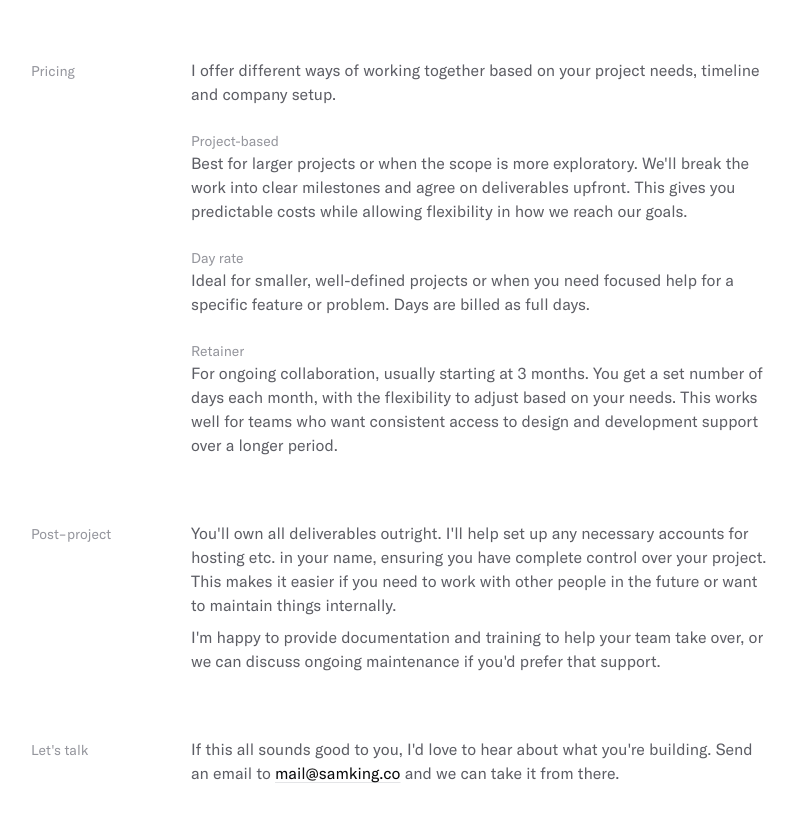
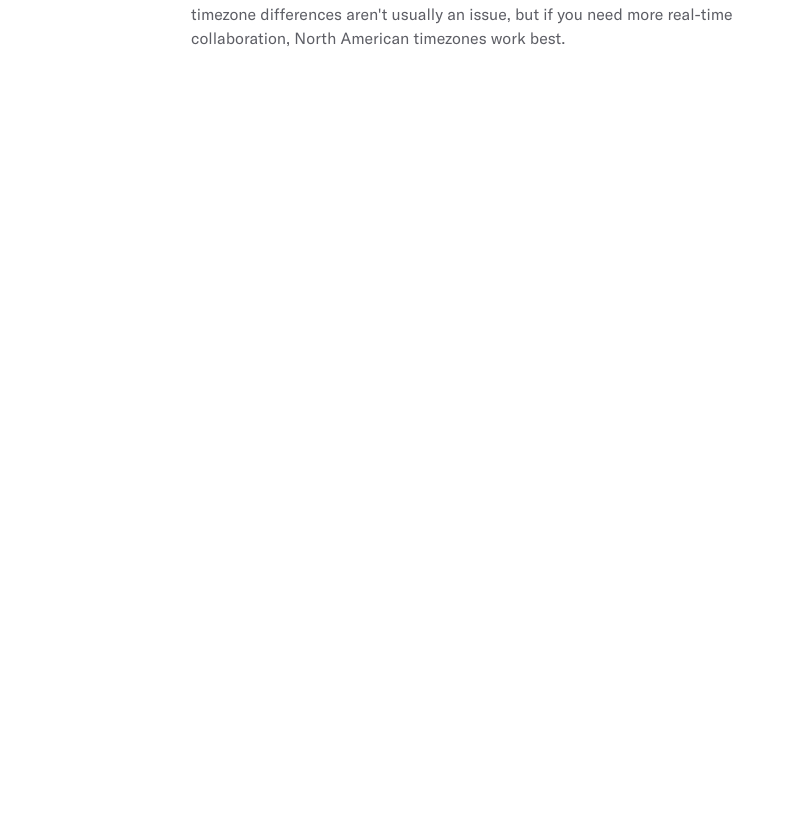
Before and after one commit to samkingco/samking.co, an Astro site: page /freelance in a window 1280 px wide. Shown: the part 1424-2246 px from the top of the page, without its empty margins (241-1038 px from the left). After the commit the page ends 1666 px from the top, so only its background shows below. Built offline with nearby package versions, Linux system fonts and the light colour scheme; Astro itself is replaced by a stand-in of ours.

Commit message:
Copy updates

```diff
--- a/src/pages/freelance.astro
+++ b/src/pages/freelance.astro
@@ -10,6 +10,7 @@ const tldr = [
 	"Being autistic, I prefer async communication and clear documentation",
 	"Prefer North American timezones if real-time collaboration is required",
 	"Intuition over indecision, curiosity over conformity",
+	"Project-based, day rate, or retainer pricing options",
 ];
 ---
 
@@ -19,8 +20,9 @@ const tldr = [
       Available starting January 2025.
     </p>
     <p class="text-secondary-foreground">
-      Email <Link href="mailto:mail@samking.co">mail@samking.co</Link> to
-      discuss your next project.
+      I'd love to hear about your idea or what you're building. Send an email
+      to <Link href="mailto:mail@samking.co">mail@samking.co</Link> to see how
+      I can work with you.
     </p>
   </Definition>
 
@@ -89,62 +91,4 @@ const tldr = [
       work best.
     </p>
   </Definition>
-
-  <Definition label="Pricing">
-    <p class="text-secondary-foreground">
-      I offer different ways of working together based on your project needs,
-      timeline and company setup.
-    </p>
-
-    <div class="mt-1">
-    <h3 class="text-sm text-muted-foreground">Project-based</h3>
-    <p class="text-secondary-foreground">
-      Best for larger projects or when the scope is more exploratory. We'll
-      break the work into clear milestones and agree on deliverables upfront.
-      This gives you predictable costs while allowing flexibility in how we
-      reach our goals.
-    </p>
-    </div>
-
-    <div class="mt-1">
-    <h3 class="text-sm text-muted-foreground">Day rate</h3>
-    <p class="text-secondary-foreground">
-      Ideal for smaller, well-defined projects or when you need focused help
-      for a specific feature or problem. Days are billed as full days.
-    </p>
-    </div>
-
-    <div class="mt-1">
-    <h3 class="text-sm text-muted-foreground">Retainer</h3>
-    <p class="text-secondary-foreground">
-      For ongoing collaboration, usually starting at 3 months. You get a set
-      number of days each month, with the flexibility to adjust based on your
-      needs. This works well for teams who want consistent access to design
-      and development support over a longer period.
-    </p>
-    </div>
-  </Definition>
-
-  <Definition label="Post-project">
-    <p class="text-secondary-foreground">
-      You'll own all deliverables outright. I'll help set up any necessary
-      accounts for hosting etc. in your name, ensuring you have complete
-      control over your project. This makes it easier if you need to work
-      with other people in the future or want to maintain things internally.
-    </p>
-
-    <p class="text-secondary-foreground">
-      I'm happy to provide documentation and training to help your team take
-      over, or we can discuss ongoing maintenance if you'd prefer that support.
-    </p>
-  </Definition>
-
-  <Definition label="Let's talk">
-    <p class="text-secondary-foreground">
-      If this all sounds good to you, I'd love to hear about what you're
-      building. Send an email to
-      <Link href="mailto:mail@samking.co">mail@samking.co</Link> and we can
-      take it from there.
-    </p>
-  </Definition>
 </Layout>
```
